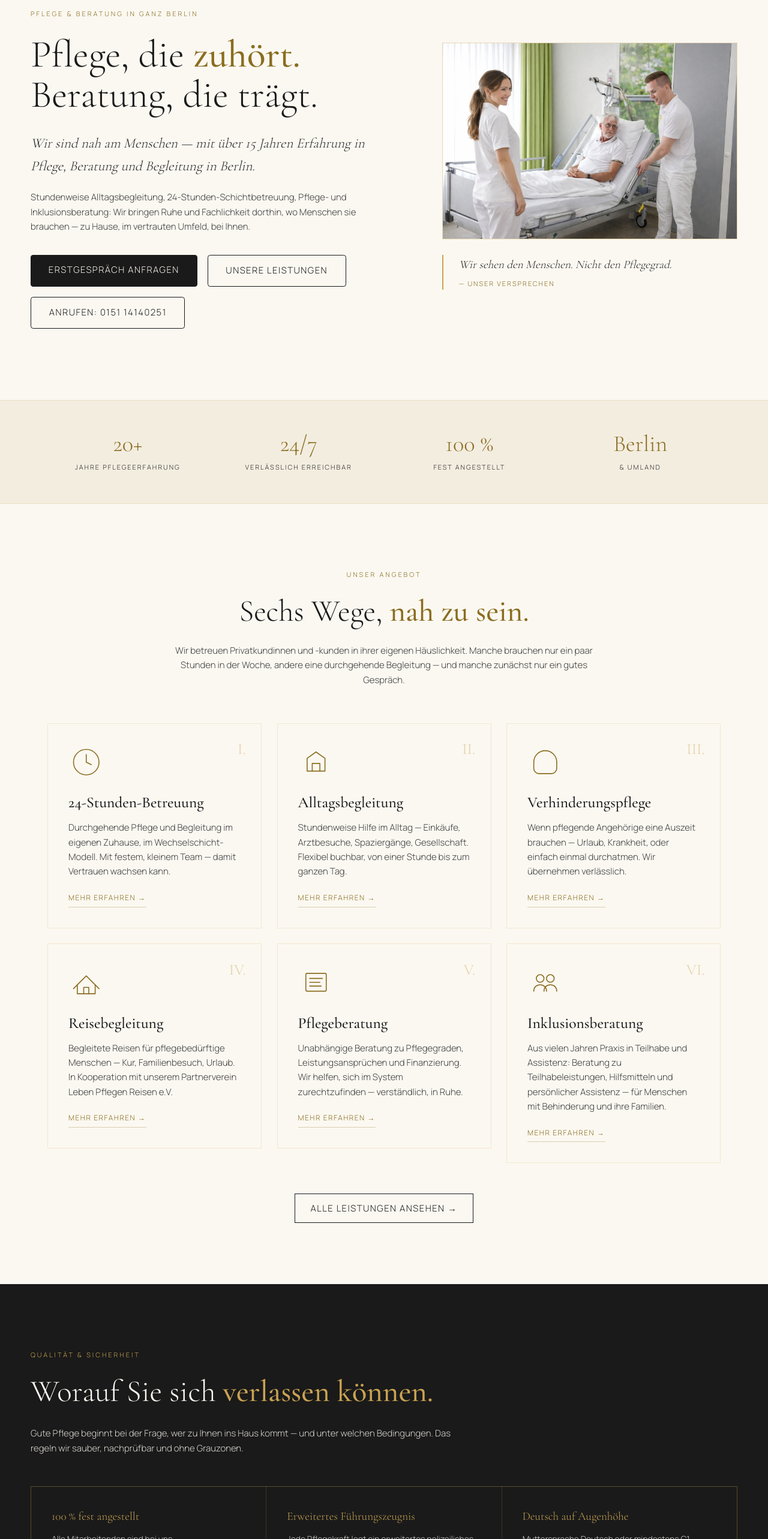
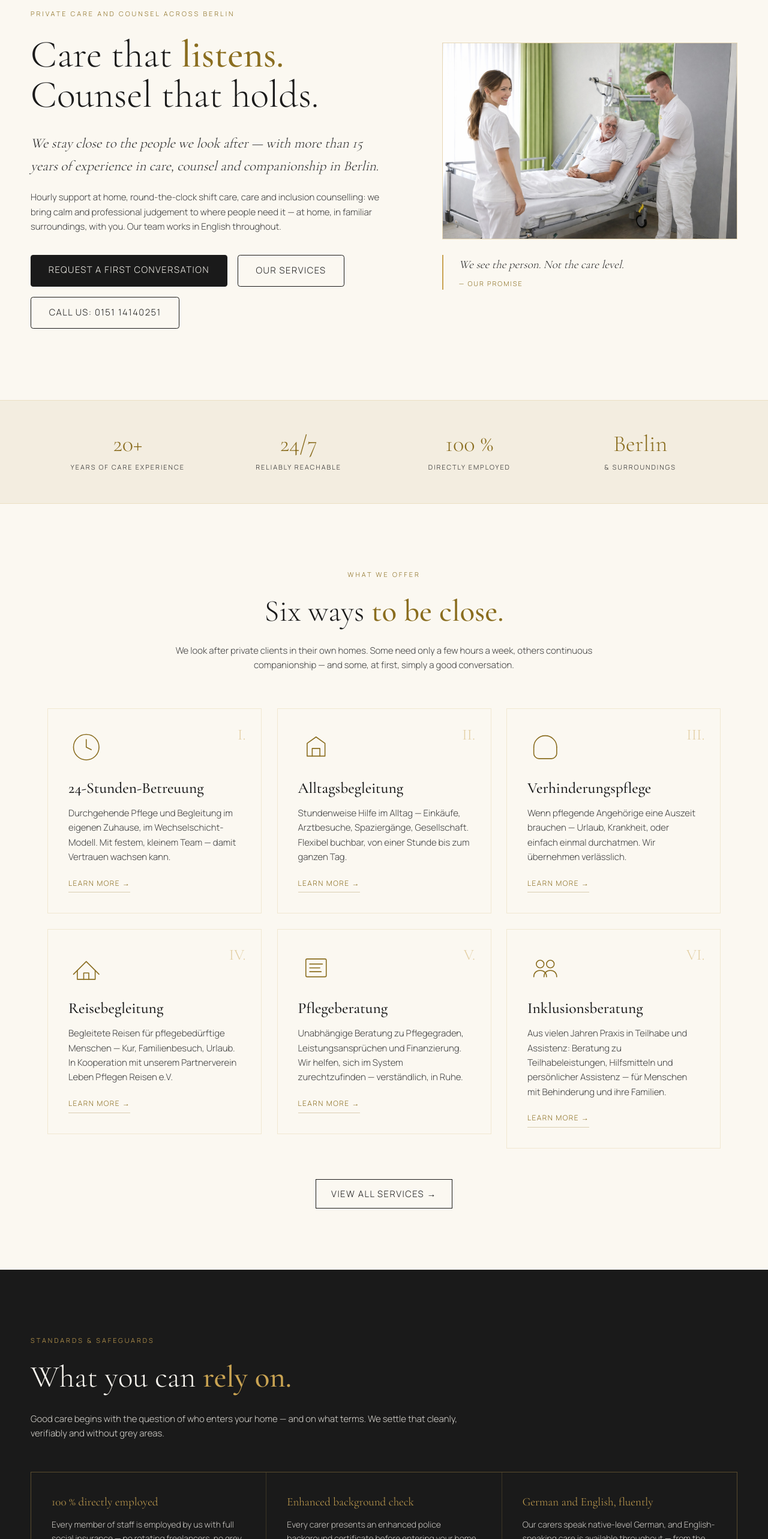
Before and after one commit to ericborchert11-web/heilpraxis-frommholz-website, a Next.js app: page /en in a window 1280 px wide. Shown: the part 234-2800 px from the top of the page at 60% size. Built offline with nearby package versions, Linux system fonts and the light colour scheme; no server answers.

Commit message:
feat(i18n): Startseiten-Sektionen aus den Woerterbuechern, englische Startseite fertig

```diff
--- a/components/AblaufSection.tsx
+++ b/components/AblaufSection.tsx
@@ -1,45 +1,31 @@
 import Link from 'next/link';
 import { Reveal } from './Reveal';
+import { getDictionary } from '@/lib/i18n/dictionaries';
+import { localizedHref } from '@/lib/i18n/slugs';
 import type { Locale } from '@/lib/i18n/config';
 
-const STEPS = [
-  {
-    num: 'I',
-    title: 'Kennenlernen',
-    text: 'Ein erstes Gespräch — telefonisch oder bei Ihnen zu Hause. Wir hören zu und klären, was wirklich gebraucht wird.',
-  },
-  {
-    num: 'II',
-    title: 'Planung',
-    text: 'Gemeinsam mit Ihnen erstellen wir ein passgenaues Pflege- und Begleitkonzept — flexibel, jederzeit anpassbar.',
-  },
-  {
-    num: 'III',
-    title: 'Begleitung',
-    text: 'Ein kleines, festes Team begleitet Sie. Mit regelmäßigem Austausch und einer Person, die immer ansprechbar ist.',
-  },
-];
+/** Römische Ziffern sind sprachneutral und bleiben deshalb im Code. */
+const NUMERALS = ['I', 'II', 'III'];
 
 export function AblaufSection({ lang }: { lang: Locale }) {
-  // lang wird ab Aufgabe 12 für die Übersetzung gebraucht.
-  void lang;
+  const t = getDictionary(lang);
   return (
     <section id="ablauf" className="bg-cream-deep py-24 px-6 md:px-12 scroll-mt-32">
       <div className="text-center max-w-2xl mx-auto">
         <Reveal>
-          <span className="font-sans text-[11px] uppercase tracking-[3px] text-gold-deep">So läuft es ab</span>
+          <span className="font-sans text-[11px] uppercase tracking-[3px] text-gold-deep">{t.ablauf.eyebrow}</span>
         </Reveal>
         <Reveal delay={1} as="h2">
           <span className="block mt-4 font-serif text-[clamp(2rem,4vw,3rem)] leading-tight font-light text-anthracite">
-            Drei Schritte, <em className="text-gold-deep not-italic font-medium">keine Eile.</em>
+            {t.ablauf.h2Line1} <em className="text-gold-deep not-italic font-medium">{t.ablauf.h2Emphasis}</em>
           </span>
         </Reveal>
       </div>
       <div className="mt-14 grid grid-cols-1 md:grid-cols-3 gap-8 max-w-5xl mx-auto">
-        {STEPS.map((s, i) => (
-          <Reveal key={s.num} delay={((i + 1) as 1 | 2 | 3)}>
+        {t.ablauf.steps.map((s, i) => (
+          <Reveal key={NUMERALS[i]} delay={((i + 1) as 1 | 2 | 3)}>
             <div className="text-center">
-              <div className="font-serif text-6xl font-light text-gold-deep tracking-wide">{s.num}</div>
+              <div className="font-serif text-6xl font-light text-gold-deep tracking-wide">{NUMERALS[i]}</div>
               <h3 className="mt-4 font-serif text-2xl font-medium text-anthracite">{s.title}</h3>
               <p className="mt-3 text-[15px] leading-relaxed text-anthracite-soft">{s.text}</p>
             </div>
@@ -47,9 +33,9 @@ export function AblaufSection({ lang }: { lang: Locale }) {
         ))}
       </div>
       <p className="mt-10 text-[14px] text-anthracite-light text-center max-w-2xl mx-auto">
-        Und danach bleiben Sie im Bild:{' '}
-        <Link href="/familienbereich" className="text-gold-deep underline hover:text-gold">
-          Ihr Familienbereich für Angehörige →
+        {t.ablauf.outroBefore}{' '}
+        <Link href={localizedHref('/familienbereich', lang)} className="text-gold-deep underline hover:text-gold">
+          {t.ablauf.outroLink}
         </Link>
       </p>
     </section>
--- a/components/FamilienbereichSection.tsx
+++ b/components/FamilienbereichSection.tsx
@@ -1,43 +1,29 @@
 import Link from 'next/link';
 import { Reveal } from './Reveal';
+import { getDictionary } from '@/lib/i18n/dictionaries';
+import { localizedHref } from '@/lib/i18n/slugs';
 import type { Locale } from '@/lib/i18n/config';
 
-const BAUSTEINE = [
-  {
-    title: 'Dienstpläne',
-    text: 'Wer kommt wann? Der aktuelle Dienstplan Ihrer/Ihres Angehörigen — jederzeit einsehbar, immer aktuell.',
-  },
-  {
-    title: 'Rechnungen',
-    text: 'Alle Rechnungen übersichtlich an einem Ort, transparent aufgeschlüsselt und jederzeit abrufbar.',
-  },
-  {
-    title: 'Dokumentation',
-    text: 'Was ist passiert? Die Pflegedokumentation — nachvollziehbar für berechtigte Angehörige, nah am Alltag Ihrer/Ihres Liebsten.',
-  },
-];
-
 export function FamilienbereichSection({ lang }: { lang: Locale }) {
-  // lang wird ab Aufgabe 12 für die Übersetzung gebraucht.
-  void lang;
+  const t = getDictionary(lang);
   return (
     <section id="familienbereich" className="px-6 md:px-12 py-24 max-w-6xl mx-auto scroll-mt-32">
       <Reveal>
-        <span className="font-sans text-[11px] uppercase tracking-[3px] text-gold-deep">Für Angehörige</span>
+        <span className="font-sans text-[11px] uppercase tracking-[3px] text-gold-deep">{t.familienbereich.eyebrow}</span>
       </Reveal>
       <Reveal delay={1} as="h2">
         <span className="block mt-4 font-serif text-[clamp(2rem,4vw,3rem)] leading-tight font-light text-anthracite">
-          Ihr Familienbereich — <em className="text-gold-deep not-italic font-medium">immer im Bild,</em> ohne nachfragen zu müssen.
+          {t.familienbereich.h2Line1} <em className="text-gold-deep not-italic font-medium">{t.familienbereich.h2Emphasis}</em> {t.familienbereich.h2Line2}
         </span>
       </Reveal>
       <Reveal delay={2}>
         <p className="mt-6 max-w-2xl text-[15px] leading-relaxed text-anthracite-soft">
-          Pflege betrifft die ganze Familie. In Ihrem geschützten Familienbereich sehen Sie jederzeit, wer wann da ist, was abgerechnet wird und was dokumentiert wurde — an einem Ort, für alle unsere Klient:innen inklusive.
+          {t.familienbereich.lead}
         </p>
       </Reveal>
 
       <div className="mt-12 grid grid-cols-1 md:grid-cols-3 gap-px bg-gold/20 border border-gold/20">
-        {BAUSTEINE.map((b, i) => (
+        {t.familienbereich.bausteine.map((b, i) => (
           <Reveal key={b.title} delay={(i + 1) as 1 | 2 | 3}>
             <div className="h-full bg-cream p-8">
               <div className="font-serif text-lg text-gold-deep">{b.title}</div>
@@ -49,23 +35,23 @@ export function FamilienbereichSection({ lang }: { lang: Locale }) {
 
       <Reveal delay={3}>
         <p className="mt-8 text-[13px] leading-relaxed text-anthracite-light">
-          Geschützter, verschlüsselter Zugang — nur für berechtigte Angehörige. Wir richten ihn individuell für Ihre Familie ein.
+          {t.familienbereich.note}
         </p>
       </Reveal>
 
       <Reveal delay={4}>
         <div className="mt-8 flex flex-wrap gap-3">
           <Link
-            href="/familienbereich"
+            href={localizedHref('/familienbereich', lang)}
             className="inline-block bg-anthracite text-cream px-6 py-3 font-sans text-sm uppercase tracking-[1.5px] hover:bg-gold-deep transition-colors"
           >
-            Mehr erfahren →
+            {t.familienbereich.ctaMore}
           </Link>
           <Link
-            href="/#kontakt"
+            href={`${localizedHref('/', lang)}#kontakt`}
             className="inline-block border border-anthracite text-anthracite px-6 py-3 font-sans text-sm uppercase tracking-[1.5px] hover:bg-anthracite hover:text-cream transition-colors"
           >
-            Im Erstgespräch einrichten
+            {t.familienbereich.ctaSetup}
           </Link>
         </div>
       </Reveal>
--- a/components/FaqSection.tsx
+++ b/components/FaqSection.tsx
@@ -2,27 +2,32 @@ import { FaqAccordion } from './FaqAccordion';
 import { FaqJsonLd } from './SEO/FaqJsonLd';
 import { GLOBAL_FAQ } from '@/lib/faq-global';
 import { Reveal } from './Reveal';
-import type { Locale } from '@/lib/i18n/config';
+import { getDictionary } from '@/lib/i18n/dictionaries';
+import { DEFAULT_LOCALE, type Locale } from '@/lib/i18n/config';
 
 export function FaqSection({ lang }: { lang: Locale }) {
-  // lang wird ab Aufgabe 12 für die Übersetzung gebraucht.
-  void lang;
+  const t = getDictionary(lang);
   return (
     <section id="faq" className="bg-cream-deep px-6 md:px-12 py-24 scroll-mt-32">
       <div className="max-w-3xl mx-auto">
         <Reveal>
           <span className="font-sans text-[11px] uppercase tracking-[3px] text-gold-deep">
-            Häufig gestellte Fragen
+            {t.faq.eyebrow}
           </span>
         </Reveal>
         <Reveal delay={1} as="h2">
           <span className="block mt-4 font-serif text-[clamp(2rem,4vw,3rem)] leading-tight font-light text-anthracite">
-            Was viele <em className="text-gold-deep not-italic font-medium">vorher fragen.</em>
+            {t.faq.h2Line1} <em className="text-gold-deep not-italic font-medium">{t.faq.h2Emphasis}</em>
           </span>
         </Reveal>
         <FaqAccordion items={GLOBAL_FAQ} />
       </div>
-      <FaqJsonLd items={GLOBAL_FAQ} />
+      {/*
+        Die FAQ-Einträge selbst sind noch deutsch (Übersetzung folgt in Etappe 2).
+        Strukturierte Daten deshalb nur auf der deutschen Seite ausliefern —
+        sonst bekäme Google deutsche Inhalte als englische deklariert.
+      */}
+      {lang === DEFAULT_LOCALE && <FaqJsonLd items={GLOBAL_FAQ} />}
     </section>
   );
 }
--- a/components/Hero.tsx
+++ b/components/Hero.tsx
@@ -1,36 +1,39 @@
 import Image from 'next/image';
 import { BUSINESS } from '@/lib/site-config';
+import { getDictionary } from '@/lib/i18n/dictionaries';
+import { localizedHref } from '@/lib/i18n/slugs';
 import type { Locale } from '@/lib/i18n/config';
 
 export function Hero({ lang }: { lang: Locale }) {
-  // lang wird ab Aufgabe 12 für die Übersetzung gebraucht.
-  void lang;
+  const t = getDictionary(lang);
+  // Absolute Anker, damit die Sprunglinks auch von Unterseiten aus funktionieren.
+  const home = localizedHref('/', lang);
   return (
     <section className="grid grid-cols-1 lg:grid-cols-[1.1fr_0.9fr] gap-10 lg:gap-20 items-center px-6 md:px-12 py-20 lg:py-28 min-h-[80vh]">
       <div>
         <span className="font-sans text-[11px] uppercase tracking-[3px] text-gold-deep">
-          Pflege & Beratung in ganz Berlin
+          {t.hero.eyebrow}
         </span>
         <h1 className="block font-serif text-[clamp(2.4rem,5vw,4rem)] leading-[1.05] font-light text-anthracite mt-5">
-          Pflege, die <em className="text-gold-deep not-italic font-medium">zuhört.</em>
+          {t.hero.h1Line1} <em className="text-gold-deep not-italic font-medium">{t.hero.h1Emphasis}</em>
           <br />
-          Beratung, die trägt.
+          {t.hero.h1Line2}
         </h1>
         <p className="mt-7 font-serif text-[clamp(1.15rem,1.8vw,1.45rem)] leading-relaxed text-anthracite-light italic">
-          Wir sind nah am Menschen — mit über 15 Jahren Erfahrung in Pflege, Beratung und Begleitung in Berlin.
+          {t.hero.lead}
         </p>
         <p className="mt-5 text-[15px] leading-relaxed text-anthracite-soft max-w-xl">
-          Stundenweise Alltagsbegleitung, 24-Stunden-Schichtbetreuung, Pflege- und Inklusionsberatung: Wir bringen Ruhe und Fachlichkeit dorthin, wo Menschen sie brauchen — zu Hause, im vertrauten Umfeld, bei Ihnen.
+          {t.hero.body}
         </p>
         <div className="mt-8 flex flex-wrap gap-4">
-          <a href="#kontakt" className="bg-anthracite text-cream px-7 py-3.5 rounded-sm font-sans text-sm uppercase tracking-[1.5px] hover:bg-gold-deep transition-colors">
-            Erstgespräch anfragen
+          <a href={`${home}#kontakt`} className="bg-anthracite text-cream px-7 py-3.5 rounded-sm font-sans text-sm uppercase tracking-[1.5px] hover:bg-gold-deep transition-colors">
+            {t.hero.ctaContact}
           </a>
-          <a href="#leistungen" className="border border-anthracite text-anthracite px-7 py-3.5 rounded-sm font-sans text-sm uppercase tracking-[1.5px] hover:bg-anthracite hover:text-cream transition-colors">
-            Unsere Leistungen
+          <a href={`${home}#leistungen`} className="border border-anthracite text-anthracite px-7 py-3.5 rounded-sm font-sans text-sm uppercase tracking-[1.5px] hover:bg-anthracite hover:text-cream transition-colors">
+            {t.hero.ctaServices}
           </a>
           <a href={`tel:${BUSINESS.phone}`} className="border border-anthracite text-anthracite px-7 py-3.5 rounded-sm font-sans text-sm uppercase tracking-[1.5px] hover:bg-anthracite hover:text-cream transition-colors">
-            Anrufen: {BUSINESS.phoneDisplay}
+            {t.hero.ctaCall}: {BUSINESS.phoneDisplay}
           </a>
         </div>
       </div>
@@ -39,7 +42,7 @@ export function Hero({ lang }: { lang: Locale }) {
         <div className="aspect-[3/2] bg-cream-deep border border-gold/30 relative overflow-hidden">
           <Image
             src="/hero-team.jpg"
-            alt="Das Team der Heilpraxis Frommholz mit einem Klienten in der häuslichen und stationären Begleitung"
+            alt={t.hero.imageAlt}
             fill
             priority
             sizes="(min-width: 1024px) 45vw, 100vw"
@@ -48,10 +51,10 @@ export function Hero({ lang }: { lang: Locale }) {
         </div>
         <div className="mt-6 pl-6 border-l-2 border-gold">
           <p className="font-serif text-lg italic text-anthracite-light leading-relaxed">
-            Wir sehen den Menschen. Nicht den Pflegegrad.
+            {t.hero.promise}
           </p>
           <span className="block mt-2 font-sans text-[11px] uppercase tracking-[2px] text-gold-deep">
-            — Unser Versprechen
+            {t.hero.promiseLabel}
           </span>
         </div>
       </div>
--- a/components/LeistungCard.tsx
+++ b/components/LeistungCard.tsx
@@ -1,8 +1,16 @@
 import Link from 'next/link';
 import { type Leistung } from '@/lib/leistungen';
 import { LeistungIcon } from './LeistungIcon';
+import { getDictionary } from '@/lib/i18n/dictionaries';
+import { localizedHref } from '@/lib/i18n/slugs';
+import type { Locale } from '@/lib/i18n/config';
 
-export function LeistungCard({ leistung }: { leistung: Leistung }) {
+/**
+ * Titel und Kartentext stammen aus lib/leistungen.ts und bleiben vorerst
+ * deutsch — die Inhaltsübersetzung folgt in Etappe 2.
+ */
+export function LeistungCard({ leistung, lang }: { leistung: Leistung; lang: Locale }) {
+  const t = getDictionary(lang);
   return (
     <article className="relative p-8 bg-cream border border-gold/20 hover:border-gold/60 transition-colors">
       <span className="absolute top-6 right-6 font-serif text-2xl text-gold/50">{leistung.numeral}</span>
@@ -12,10 +20,10 @@ export function LeistungCard({ leistung }: { leistung: Leistung }) {
       <h3 className="mt-5 font-serif text-2xl font-medium text-anthracite">{leistung.title}</h3>
       <p className="mt-3 text-[15px] leading-relaxed text-anthracite-soft">{leistung.card.lead}</p>
       <Link
-        href={leistung.href}
+        href={localizedHref(leistung.href, lang)}
         className="inline-block mt-5 font-sans text-[12px] uppercase tracking-[1.5px] text-gold-deep border-b border-gold-deep/30 hover:border-gold-deep pb-1"
       >
-        Mehr erfahren →
+        {t.leistungenSection.more}
       </Link>
     </article>
   );
--- a/components/LeistungenGrid.tsx
+++ b/components/LeistungenGrid.tsx
@@ -2,25 +2,26 @@ import Link from 'next/link';
 import { LEISTUNGEN } from '@/lib/leistungen';
 import { LeistungCard } from './LeistungCard';
 import { Reveal } from './Reveal';
+import { getDictionary } from '@/lib/i18n/dictionaries';
+import { localizedHref } from '@/lib/i18n/slugs';
 import type { Locale } from '@/lib/i18n/config';
 
 export function LeistungenGrid({ lang }: { lang: Locale }) {
-  // lang wird ab Aufgabe 12 für die Übersetzung gebraucht.
-  void lang;
+  const t = getDictionary(lang);
   return (
     <section id="leistungen" className="px-6 md:px-12 py-24 max-w-6xl mx-auto scroll-mt-32">
       <div className="text-center max-w-2xl mx-auto">
         <Reveal>
-          <span className="font-sans text-[11px] uppercase tracking-[3px] text-gold-deep">Unser Angebot</span>
+          <span className="font-sans text-[11px] uppercase tracking-[3px] text-gold-deep">{t.leistungenSection.eyebrow}</span>
         </Reveal>
         <Reveal delay={1} as="h2">
           <span className="block mt-4 font-serif text-[clamp(2rem,4vw,3rem)] leading-tight font-light text-anthracite">
-            Sechs Wege, <em className="text-gold-deep not-italic font-medium">nah zu sein.</em>
+            {t.leistungenSection.h2Line1} <em className="text-gold-deep not-italic font-medium">{t.leistungenSection.h2Emphasis}</em>
           </span>
         </Reveal>
         <Reveal delay={2}>
           <p className="mt-5 text-[15px] leading-relaxed text-anthracite-soft">
-            Wir betreuen Privatkundinnen und -kunden in ihrer eigenen Häuslichkeit. Manche brauchen nur ein paar Stunden in der Woche, andere eine durchgehende Begleitung — und manche zunächst nur ein gutes Gespräch.
+            {t.leistungenSection.lead}
           </p>
         </Reveal>
       </div>
@@ -28,7 +29,7 @@ export function LeistungenGrid({ lang }: { lang: Locale }) {
       <div className="mt-14 grid grid-cols-1 md:grid-cols-2 lg:grid-cols-3 gap-6">
         {LEISTUNGEN.map((l, i) => (
           <Reveal key={l.slug} delay={((i % 6) + 1) as 1 | 2 | 3 | 4 | 5 | 6}>
-            <LeistungCard leistung={l} />
+            <LeistungCard leistung={l} lang={lang} />
           </Reveal>
         ))}
       </div>
@@ -36,10 +37,10 @@ export function LeistungenGrid({ lang }: { lang: Locale }) {
       <Reveal delay={6}>
         <div className="mt-12 text-center">
           <Link
-            href="/leistungen"
+            href={localizedHref('/leistungen', lang)}
             className="inline-block border border-anthracite text-anthracite px-6 py-3 font-sans text-sm uppercase tracking-[1.5px] hover:bg-anthracite hover:text-cream transition-colors"
           >
-            Alle Leistungen ansehen →
+            {t.leistungenSection.all}
           </Link>
         </div>
       </Reveal>
--- a/components/QualitaetSection.tsx
+++ b/components/QualitaetSection.tsx
@@ -1,53 +1,30 @@
 import { Reveal } from './Reveal';
+import { getDictionary } from '@/lib/i18n/dictionaries';
 import type { Locale } from '@/lib/i18n/config';
 
 const CARD_DELAYS: (1 | 2 | 3 | 4 | 5 | 6)[] = [1, 2, 3, 4, 4];
 
-const POINTS = [
-  {
-    title: '100 % fest angestellt',
-    text: 'Alle Mitarbeitenden sind bei uns sozialversicherungspflichtig angestellt — keine Honorar-Rotation, kein Graumarkt.',
-  },
-  {
-    title: 'Erweitertes Führungszeugnis',
-    text: 'Jede Pflegekraft legt ein erweitertes polizeiliches Führungszeugnis vor, bevor sie zu Ihnen ins Haus kommt.',
-  },
-  {
-    title: 'Deutsch auf Augenhöhe',
-    text: 'Muttersprache Deutsch oder mindestens C1. Verständigung ist bei uns nie das Problem.',
-  },
-  {
-    title: 'Feste Bezugspersonen',
-    text: 'Ein kleines, festes Team: 2–4 vertraute Gesichter je Klient:in statt täglich wechselnder Kräfte.',
-  },
-  {
-    title: '24/7 – legal im Wechselschichtmodell',
-    text: 'Rund-um-die-Uhr-Betreuung im legalen Wechselschicht-Team, nicht als Live-in-Graumarkt.',
-  },
-];
-
 export function QualitaetSection({ lang }: { lang: Locale }) {
-  // lang wird ab Aufgabe 12 für die Übersetzung gebraucht.
-  void lang;
+  const t = getDictionary(lang);
   return (
     <section id="qualitaet" className="bg-anthracite text-cream py-24 px-6 md:px-12 scroll-mt-32">
       <div className="max-w-6xl mx-auto">
         <Reveal>
-          <span className="font-sans text-[11px] uppercase tracking-[3px] text-gold">Qualität & Sicherheit</span>
+          <span className="font-sans text-[11px] uppercase tracking-[3px] text-gold">{t.qualitaet.eyebrow}</span>
         </Reveal>
         <Reveal delay={1} as="h2">
           <span className="block mt-4 font-serif text-[clamp(2rem,4vw,3rem)] leading-tight font-light">
-            Worauf Sie sich <em className="text-gold not-italic font-medium">verlassen können.</em>
+            {t.qualitaet.h2Line1} <em className="text-gold not-italic font-medium">{t.qualitaet.h2Emphasis}</em>
           </span>
         </Reveal>
         <Reveal delay={2}>
           <p className="mt-6 max-w-2xl text-[15px] leading-relaxed text-cream/85">
-            Gute Pflege beginnt bei der Frage, wer zu Ihnen ins Haus kommt — und unter welchen Bedingungen. Das regeln wir sauber, nachprüfbar und ohne Grauzonen.
+            {t.qualitaet.lead}
           </p>
         </Reveal>
 
         <div className="mt-12 grid grid-cols-1 md:grid-cols-2 lg:grid-cols-3 gap-px bg-gold/20 border border-gold/20">
-          {POINTS.map((p, i) => (
+          {t.qualitaet.points.map((p, i) => (
             <Reveal key={p.title} delay={CARD_DELAYS[i]}>
               <div className="h-full bg-anthracite p-8">
                 <div className="font-serif text-lg text-gold">{p.title}</div>
--- a/components/TrustStrip.tsx
+++ b/components/TrustStrip.tsx
@@ -1,19 +1,19 @@
+import { getDictionary } from '@/lib/i18n/dictionaries';
 import type { Locale } from '@/lib/i18n/config';
 
-const ITEMS = [
-  { num: '20+', label: 'Jahre Pflegeerfahrung' },
-  { num: '24/7', label: 'Verlässlich erreichbar' },
-  { num: '100 %', label: 'fest angestellt' },
-  { num: 'Berlin', label: '& Umland' },
-];
-
 export function TrustStrip({ lang }: { lang: Locale }) {
-  // lang wird ab Aufgabe 12 für die Übersetzung gebraucht.
-  void lang;
+  const t = getDictionary(lang);
+  // Die Zahl 20+ ist sprachneutral und bleibt im Code, übersetzt wird nur das Label.
+  const items = [
+    { num: '20+', label: t.trust.yearsLabel },
+    { num: t.trust.reachableNum, label: t.trust.reachableLabel },
+    { num: t.trust.employedNum, label: t.trust.employedLabel },
+    { num: t.trust.regionNum, label: t.trust.regionLabel },
+  ];
   return (
     <section className="bg-cream-deep border-y border-gold/20">
       <div className="grid grid-cols-2 md:grid-cols-4 gap-y-8 gap-x-4 px-6 md:px-12 py-12 max-w-6xl mx-auto">
-        {ITEMS.map((item) => (
+        {items.map((item) => (
           <div key={item.label} className="text-center">
             <div className="font-serif text-3xl md:text-4xl text-gold-deep">{item.num}</div>
             <div className="mt-2 font-sans text-[11px] uppercase tracking-[2px] text-anthracite-light">
```
